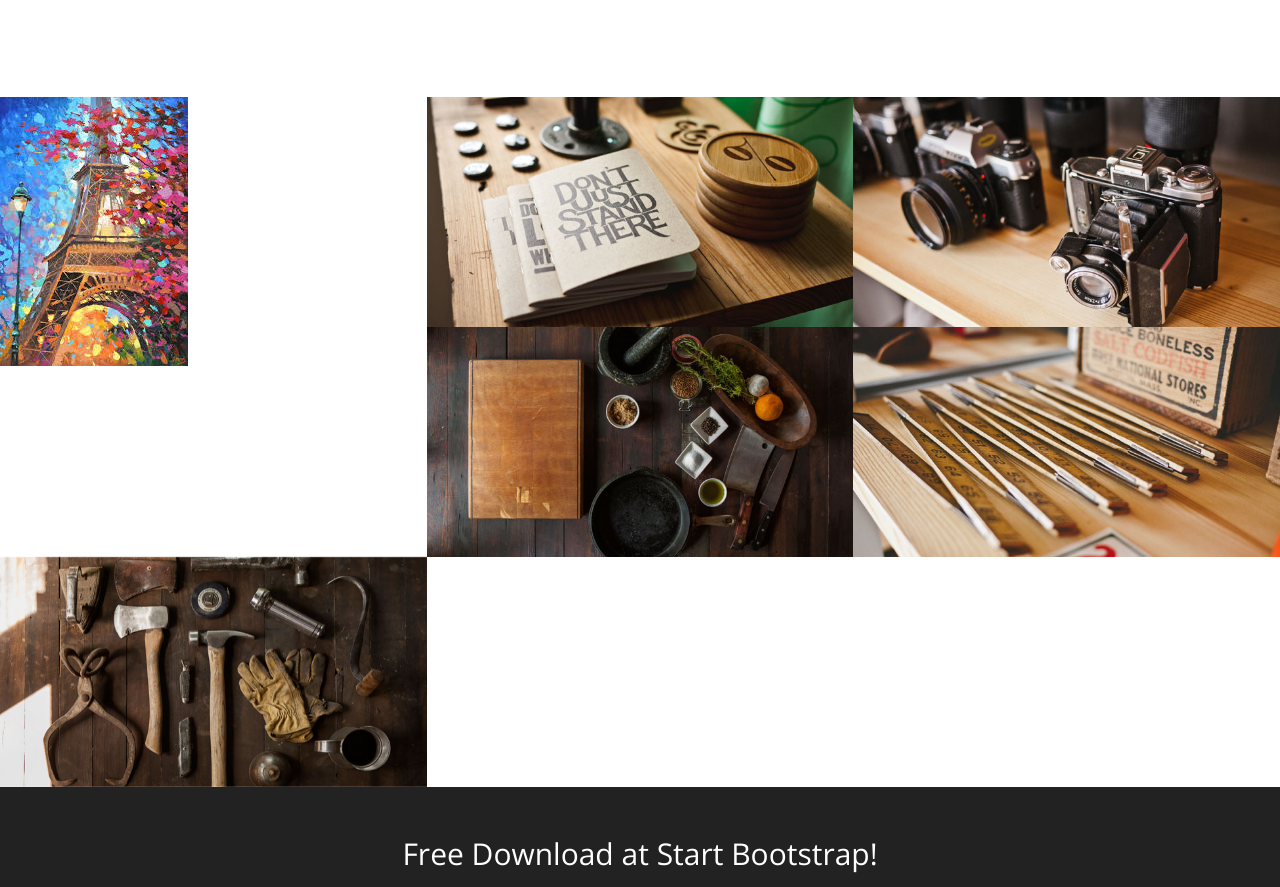
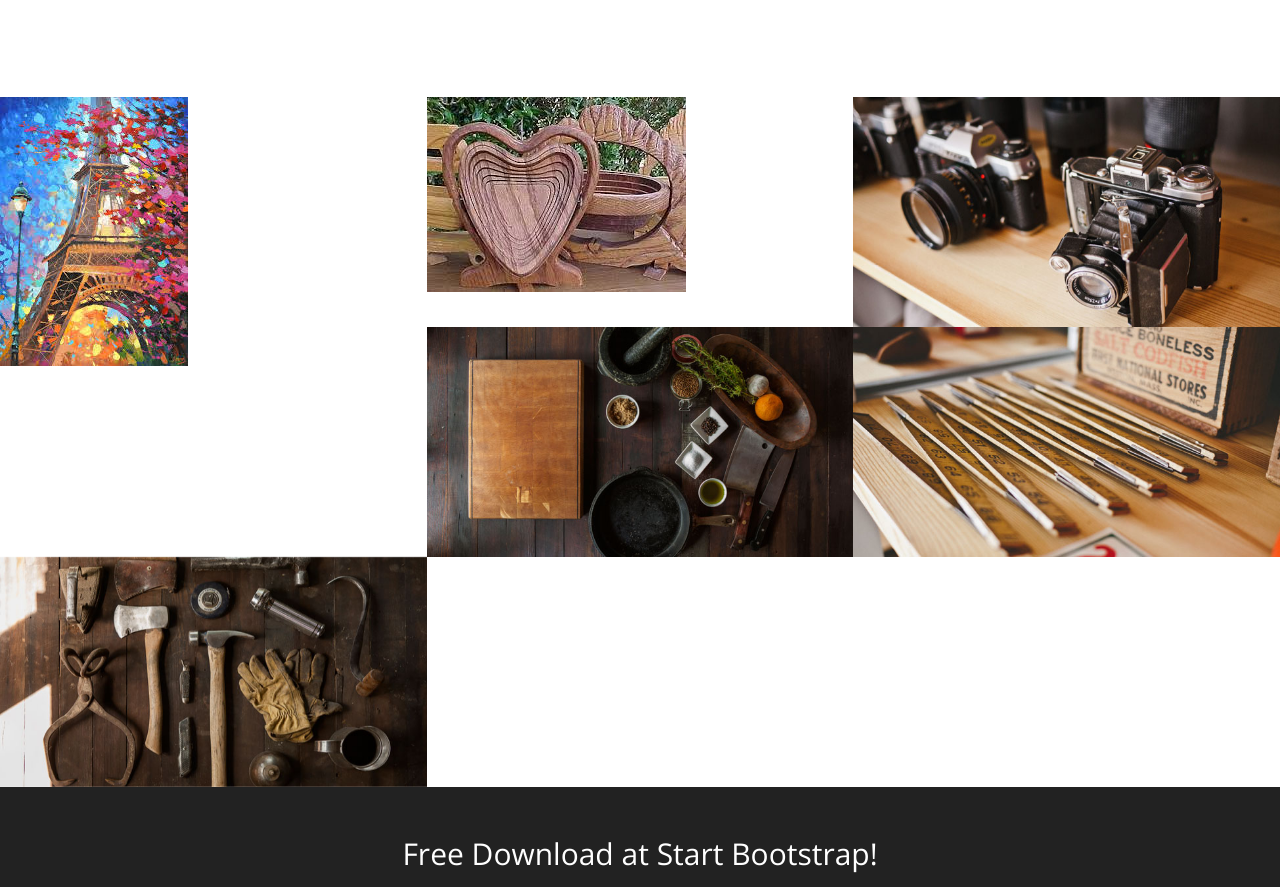
Before and after one commit to meolanonales/creative.github.io, a website: page index.html in a window 1280 px wide. Shown: the part 1577-2464 px from the top of the page. Drawn offline with nearby package versions, Linux system fonts and the light colour scheme.

Commit message:
Update index.html

```diff
--- a/index.html
+++ b/index.html
@@ -153,7 +153,7 @@
                 </div>
                 <div class="col-lg-4 col-sm-6">
                     <a href="img/portfolio/fullsize/2.jpg" class="portfolio-box">
-                        <img src="img/portfolio/thumbnails/2.jpg" class="img-responsive" alt="">
+                        <img src="https://github.com/meolanonales/creative.github.io/blob/master/img/woods.jpg?raw=true" class="img-responsive" alt="">
                         <div class="portfolio-box-caption">
                             <div class="portfolio-box-caption-content">
                                 <div class="project-category text-faded">
```
